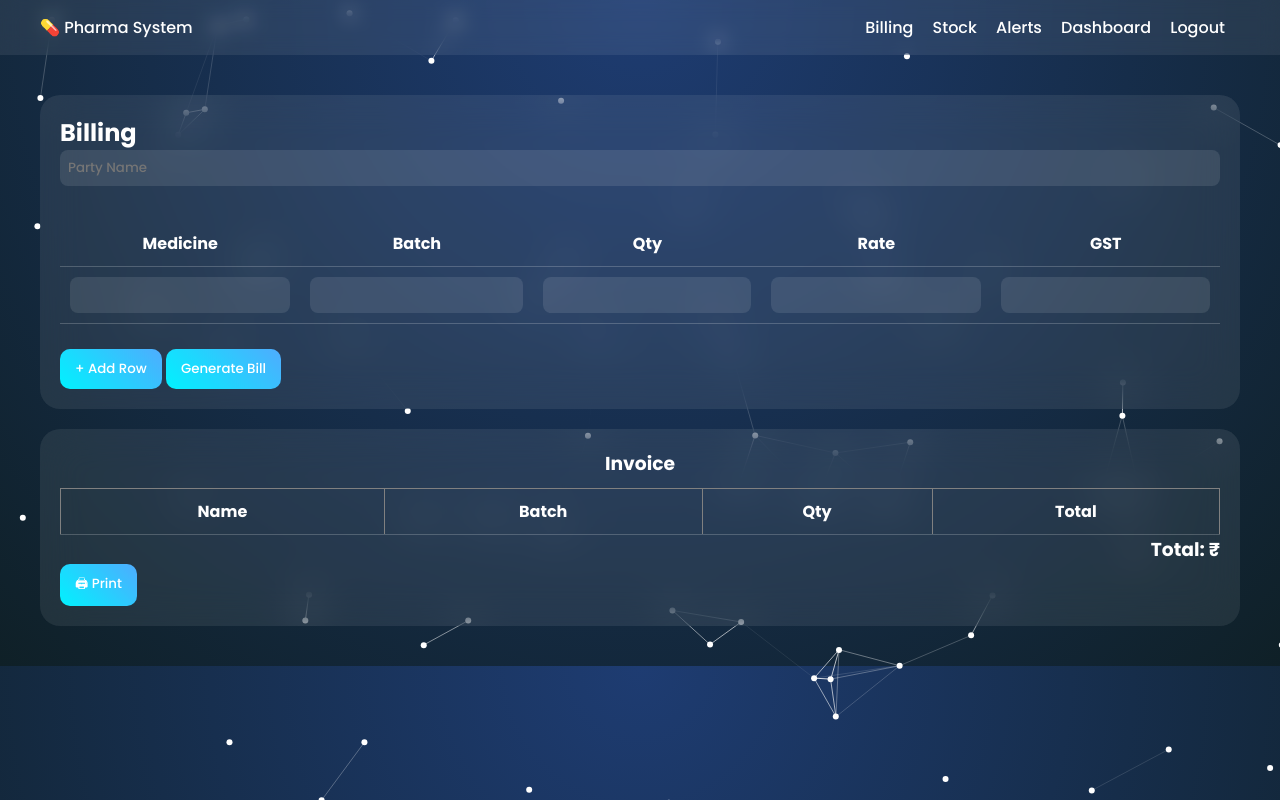
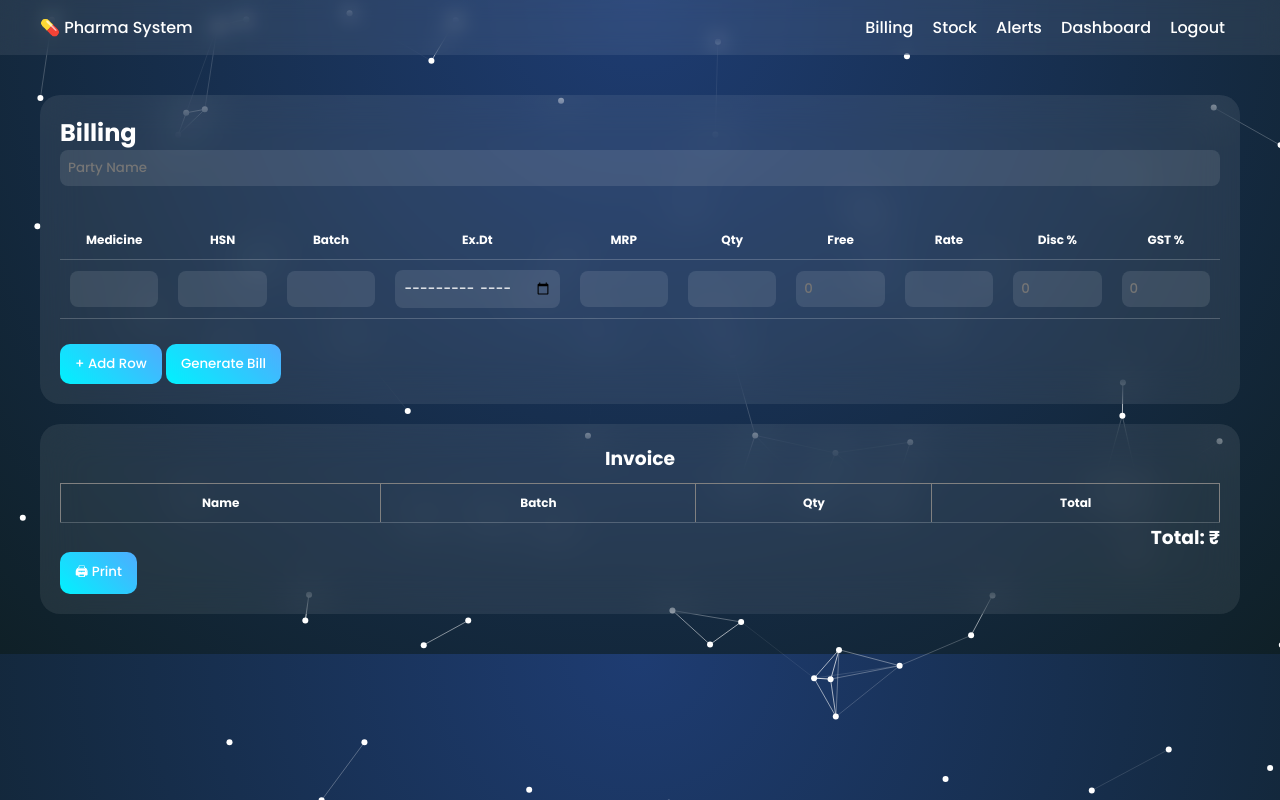
Before and after one commit to Sadiyamd029/pharma-billing, a Flask app: page /billing in a window 1280 px wide. Run offline with Flask 3, Linux system fonts and the light colour scheme; a user stored in the database is signed in; lists and menus that the app fills with data are empty.

Commit message:
fixed errors

```diff
--- a/templates/index.html
+++ b/templates/index.html
@@ -2,7 +2,6 @@
 {% block content %}
 
 <style>
-/* Table styling */
 table {
     width: 100%;
     border-collapse: collapse;
@@ -14,32 +13,21 @@ th, td {
     text-align: center;
 }
 
-/* ✅ PRINT FIX */
+th {
+    font-size: 12px;
+}
+
+td input {
+    min-width: 70px;
+}
+
 @media print {
-
-    body {
-        background: white !important;
-        color: black !important;
-    }
-
-    .navbar, button, a {
-        display: none !important;
-    }
-
-    #invoice {
-        display: block;
-        width: 100%;
-        margin: 0;
-        padding: 0;
-    }
-
-    .card {
-        box-shadow: none;
-        background: white;
-    }
+    body { background: white !important; color: black !important; }
+    .navbar, button, a { display: none !important; }
+    #invoice { display: block; width: 100%; margin: 0; padding: 0; }
+    .card { box-shadow: none; background: white; }
 }
 </style>
-
 
 <div class="card">
 <h2>Billing</h2>
@@ -50,18 +38,28 @@ th, td {
 <table id="billTable">
 <tr>
 <th>Medicine</th>
+<th>HSN</th>
 <th>Batch</th>
+<th>Ex.Dt</th>
+<th>MRP</th>
 <th>Qty</th>
+<th>Free</th>
 <th>Rate</th>
-<th>GST</th>
+<th>Disc %</th>
+<th>GST %</th>
 </tr>
 
 <tr>
 <td><input name="name"></td>
+<td><input name="hsn"></td>
 <td><input name="batch"></td>
+<td><input name="expiry" type="month"></td>
+<td><input name="mrp"></td>
 <td><input name="qty"></td>
+<td><input name="free" placeholder="0"></td>
 <td><input name="rate"></td>
-<td><input name="gst"></td>
+<td><input name="disc" placeholder="0"></td>
+<td><input name="gst" placeholder="0"></td>
 </tr>
 
 </table>
@@ -72,7 +70,6 @@ th, td {
 
 </form>
 </div>
-
 
 <!-- ✅ INVOICE SECTION -->
 <div class="card" id="invoice">
@@ -102,16 +99,20 @@ th, td {
 <button onclick="window.print()">🖨 Print</button>
 </div>
 
-
 <script>
 function addRow(){
     let row = document.getElementById("billTable").insertRow();
     row.innerHTML = `
     <td><input name="name"></td>
+    <td><input name="hsn"></td>
     <td><input name="batch"></td>
+    <td><input name="expiry" type="month"></td>
+    <td><input name="mrp"></td>
     <td><input name="qty"></td>
+    <td><input name="free" placeholder="0"></td>
     <td><input name="rate"></td>
-    <td><input name="gst"></td>`;
+    <td><input name="disc" placeholder="0"></td>
+    <td><input name="gst" placeholder="0"></td>`;
 }
 </script>
 
```
